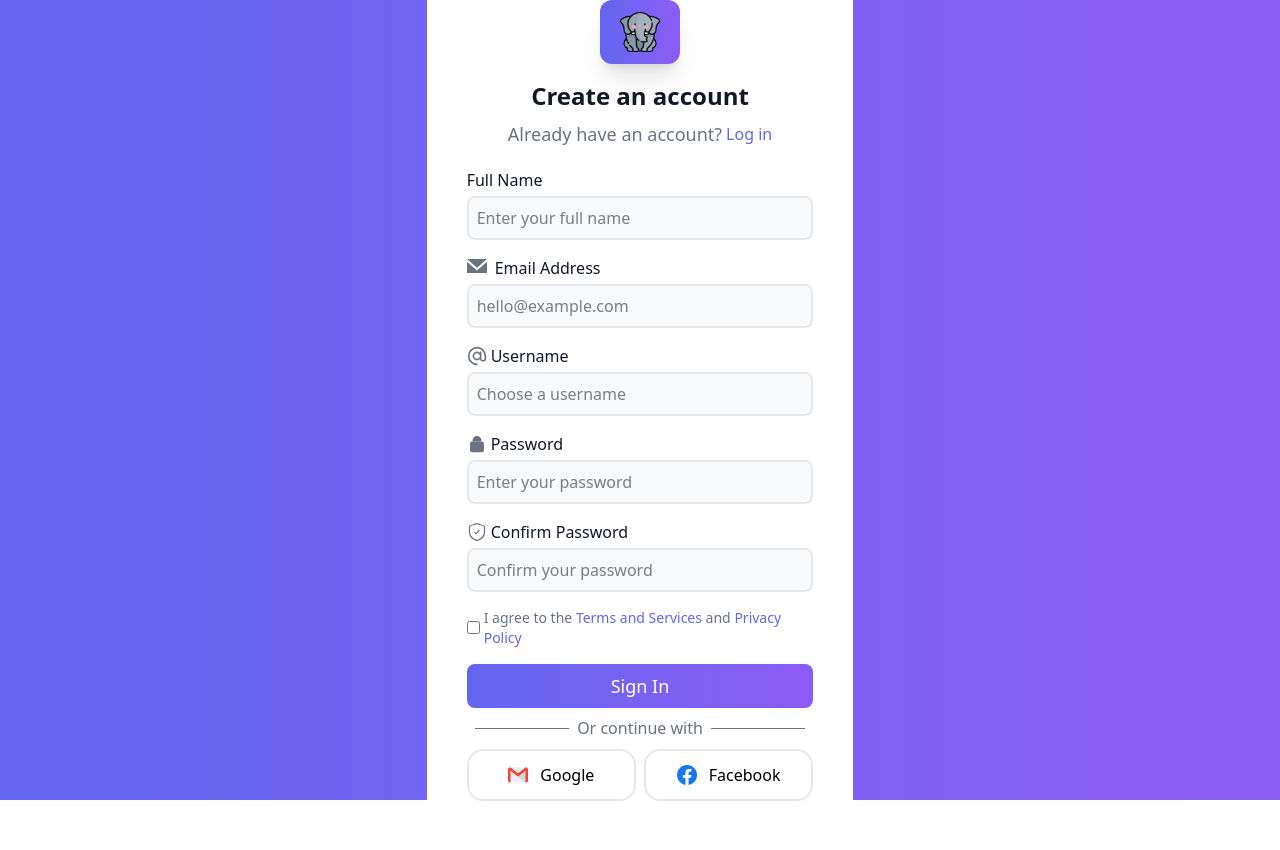
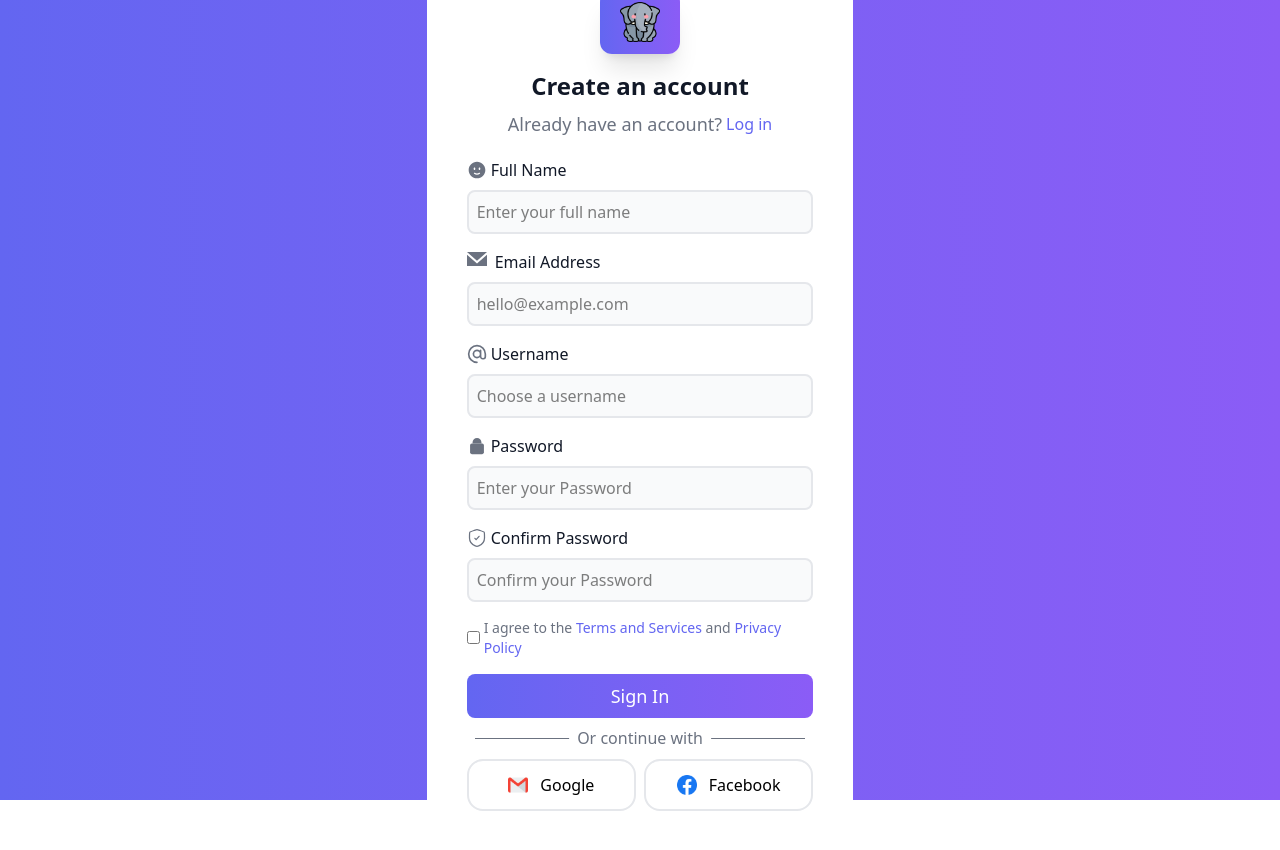
Before and after one commit to MohammedNaderAlGhussin/reactSocialMedia, a React (Vite) app: page / in a window 1280 px wide. Built offline with nearby package versions, Linux system fonts and the light colour scheme.

Commit message:
rendering the inputs arry inside form

```diff
--- a/src/components/Register.tsx
+++ b/src/components/Register.tsx
@@ -4,13 +4,14 @@ import Logo from "./../assets/icons/logo.png";
 import Input from "./common/Input/Input";
 import type { InputProps } from "./common/Input/Input.types";
 
+// Importing Svg Icons
+import NameIcon from "./icons/NameIcon";
+import EmailIcon from "./icons/EmailIcon";
+import UsernameIcon from "./icons/UsernameIcon";
+import PasswordIcon from "./icons/PasswordIcon";
+import ConfirmPasswordIcon from "./icons/ConfirmPasswordIcon";
+
 const Register = () => {
-  const fullName: InputProps = {
-    id: "name",
-    labelText: "Full Name",
-    placeholder: "Enter your full name",
-    type: "text",
-  };
   const inputs: InputProps[] = [
     {
       id: "name",
@@ -18,6 +19,7 @@ const Register = () => {
       labelText: "Full Name",
       placeholder: "Enter your full name",
       type: "text",
+      icon: NameIcon,
     },
     {
       id: "email",
@@ -25,6 +27,7 @@ const Register = () => {
       labelText: "Email Address",
       placeholder: "hello@example.com",
       type: "text",
+      icon: EmailIcon,
     },
     {
       id: "user",
@@ -32,6 +35,7 @@ const Register = () => {
       labelText: "Username",
       placeholder: "Choose a username",
       type: "text",
+      icon: UsernameIcon,
     },
     {
       id: "password",
@@ -39,6 +43,7 @@ const Register = () => {
       labelText: "Password",
       placeholder: "Enter your Password",
       type: "password",
+      icon: PasswordIcon,
     },
     {
       id: "password",
@@ -46,8 +51,19 @@ const Register = () => {
       labelText: "Confirm Password",
       placeholder: "Confirm your Password",
       type: "password",
+      icon: ConfirmPasswordIcon,
     },
   ];
+
+  // rendering inputs inside form
+  const inputsList = inputs.map((input) => {
+    return (
+      <div className="flex flex-col gap-2">
+        <Input key={input.id} {...input} />
+      </div>
+    );
+  });
+
   return (
     <main className="linear h-screen flex justify-center items-center">
       <div className="bg-white flex flex-col justify-center  container gap-5 mx-auto rounded-xl p-5 md:p-10 w-4/5 sm:w-2/3 md:w-3/5 lg:w-4/10 xl:w-3/9  overflow-y-auto">
@@ -68,109 +84,7 @@ const Register = () => {
           </div>
         </div>
         <form className=" flex flex-col gap-4">
-          <div className="flex flex-col gap-1">
-            <Input {...fullName} />
-          </div>
-          <div className="flex flex-col gap-1">
-            <label htmlFor="email" className="text-main-text ">
-              <svg
-                viewBox="0 0 20 20"
-                className="w-5 h-5 text-sec-text inline mr-2"
-                fill="currentColor"
-              >
-                <path d="M10 11.474L0 2.649V14H20V2.649L10 11.474ZM10.001 8.812L0 0V-1H20V0L10.001 8.812Z" />
-              </svg>
-              Email Address
-            </label>
-
-            <input
-              type="text"
-              id="email"
-              className="input"
-              placeholder="hello@example.com"
-            />
-          </div>
-          <div className="flex flex-col gap-1">
-            <label htmlFor="user" className="text-main-text flex items-center">
-              <svg
-                fill="#6b7280"
-                viewBox="0 0 24 24"
-                xmlns="http://www.w3.org/2000/svg"
-                className="h-5 w-5 mr-1"
-              >
-                <path d="M12,1a11,11,0,0,0,0,22,1,1,0,0,0,0-2,9,9,0,1,1,9-9v2.857a1.857,1.857,0,0,1-3.714,0V7.714a1,1,0,1,0-2,0v.179A5.234,5.234,0,0,0,12,6.714a5.286,5.286,0,1,0,3.465,9.245A3.847,3.847,0,0,0,23,14.857V12A11.013,11.013,0,0,0,12,1Zm0,14.286A3.286,3.286,0,1,1,15.286,12,3.29,3.29,0,0,1,12,15.286Z" />
-              </svg>
-              Username
-            </label>
-
-            <input
-              type="text"
-              id="user"
-              className="input"
-              placeholder="Choose a username"
-            />
-          </div>
-          <div className="flex flex-col gap-1">
-            <label htmlFor="pass" className="text-main-text flex items-center">
-              <svg
-                viewBox="0 0 48 48"
-                className="w-5 h-5 text-sec-text inline mr-1"
-                fill="currentColor"
-              >
-                <path d="M24,25.28a3.26,3.26,0,0,0-1.64,6.07V36h3.32V31.35a3.28,3.28,0,0,0,1.61-2.8v0A3.27,3.27,0,0,0,24,25.28Z" />
-                <rect
-                  x="7.38"
-                  y="17.77"
-                  width="33.23"
-                  height="25.73"
-                  rx="4.32"
-                />
-                <path d="M13.35,17.77V15.16a10.66,10.66,0,0,1,21.32,0v2.61" />
-              </svg>
-              Password
-            </label>
-
-            <input
-              type="text"
-              id="pass"
-              className="input"
-              placeholder="Enter your password"
-            />
-          </div>
-          <div className="flex flex-col gap-1">
-            <label
-              htmlFor="confirm"
-              className="text-main-text flex items-center"
-            >
-              <svg
-                viewBox="0 0 24 24"
-                fill="none"
-                xmlns="http://www.w3.org/2000/svg"
-                className="w-5 h-5 mr-1"
-              >
-                <path
-                  d="M3 10.4167C3 7.21907 3 5.62028 3.37752 5.08241C3.75503 4.54454 5.25832 4.02996 8.26491 3.00079L8.83772 2.80472C10.405 2.26824 11.1886 2 12 2C12.8114 2 13.595 2.26824 15.1623 2.80472L15.7351 3.00079C18.7417 4.02996 20.245 4.54454 20.6225 5.08241C21 5.62028 21 7.21907 21 10.4167C21 10.8996 21 11.4234 21 11.9914C21 17.6294 16.761 20.3655 14.1014 21.5273C13.38 21.8424 13.0193 22 12 22C10.9807 22 10.62 21.8424 9.89856 21.5273C7.23896 20.3655 3 17.6294 3 11.9914C3 11.4234 3 10.8996 3 10.4167Z"
-                  stroke="#6b7280"
-                  stroke-width="1.5"
-                />
-                <path
-                  d="M9.5 12.4L10.9286 14L14.5 10"
-                  stroke="#6b7280"
-                  stroke-width="1.5"
-                  stroke-linecap="round"
-                  stroke-linejoin="round"
-                />
-              </svg>
-              Confirm Password
-            </label>
-
-            <input
-              type="text"
-              id="confirm"
-              className="input"
-              placeholder="Confirm your password"
-            />
-          </div>
+          {inputsList}
           <div className="flex flex-row items-center gap-1">
             <input type="checkbox" id="remeber-me" className="" />
             <label
```
